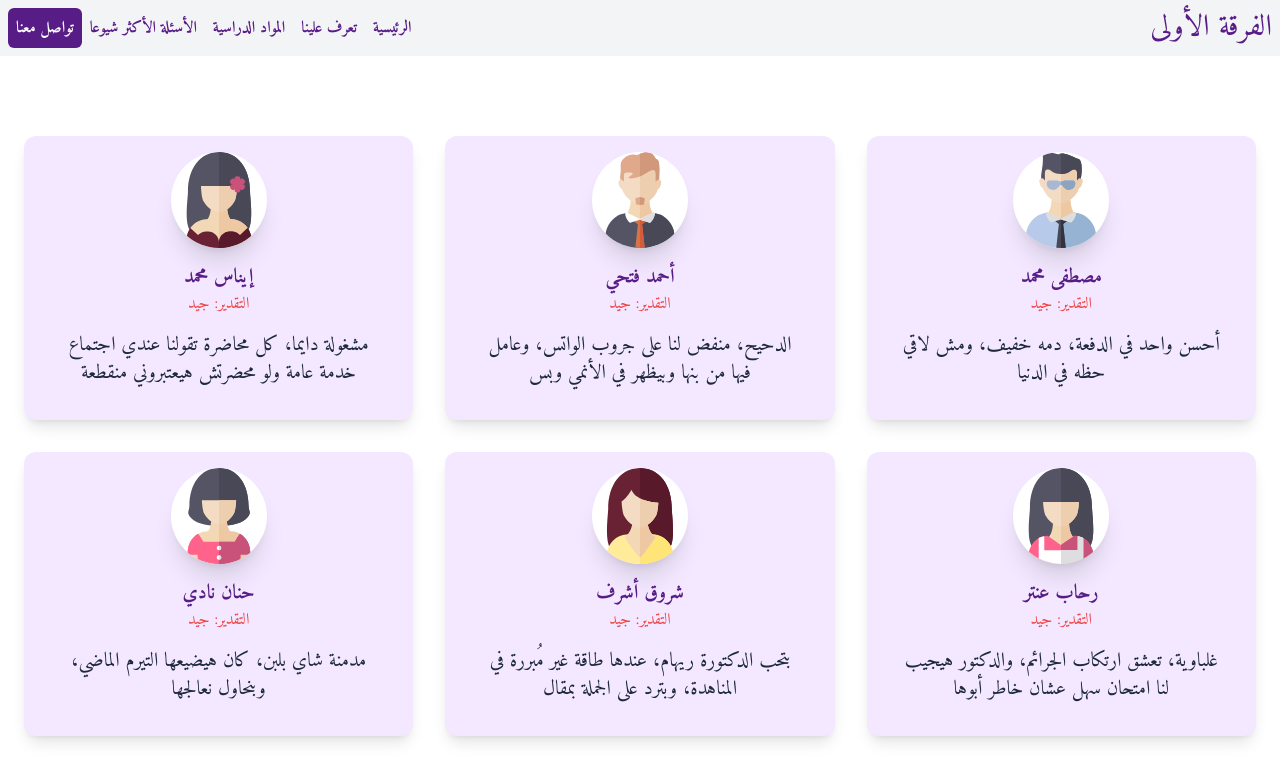
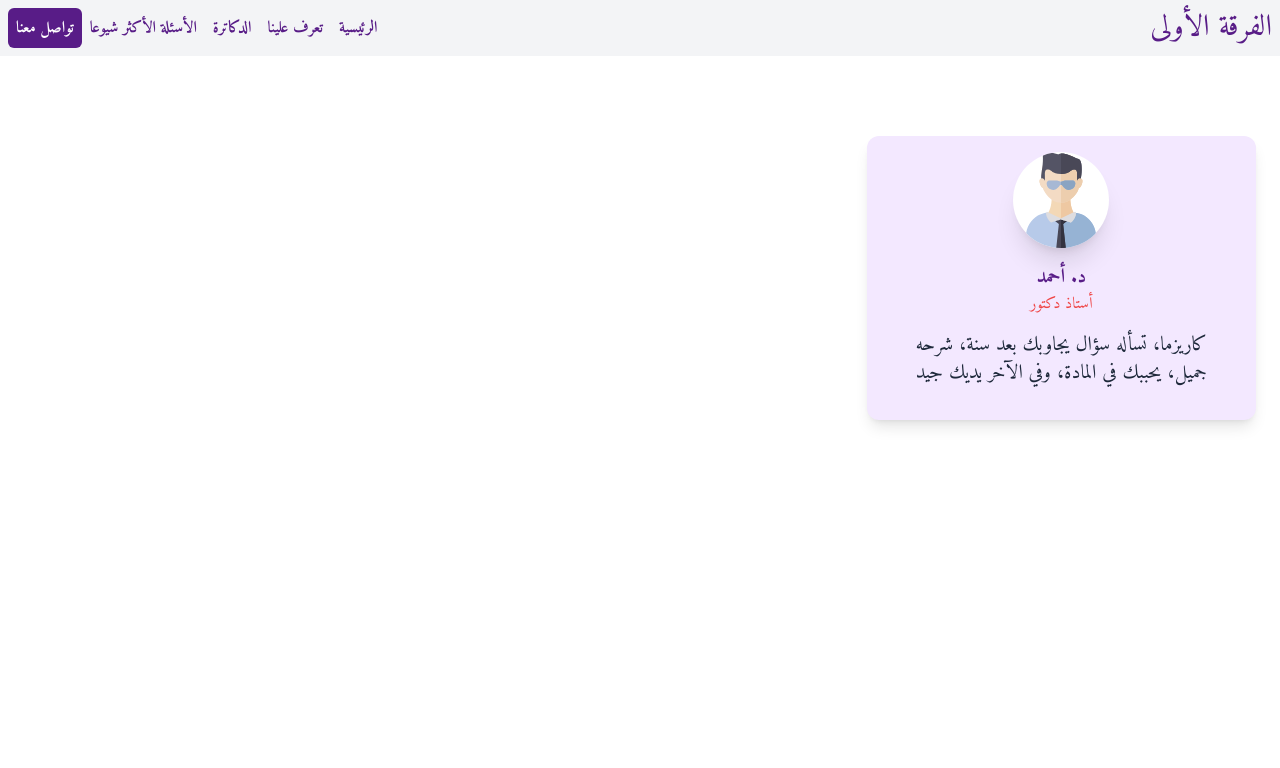
Before and after one commit to Moustafa-Mohammed/premaster-students-website, a React (Vite) app: page /subjects in a window 1280 px wide. Shown: the top 768 px of the page. Built offline with nearby package versions, Linux system fonts and the light colour scheme.

Commit message:
Adjusted the List component to render the Students anDoctors data based on the items props

```diff
--- a/src/App.jsx
+++ b/src/App.jsx
@@ -4,14 +4,16 @@ import FAQs from "./components/FAQs";
 import Home from "./components/Home";
 import List from "./components/List";
 import Navbar from "./components/Navbar";
+import students, { doctors } from "./data";
+
 function App() {
   return (
     <div>
       <Navbar />
       <Routes>
         <Route path="/" element={<Home />} />
-        <Route path="about" element={<List />} />
-        <Route path="subjects" element={<List />} />
+        <Route path="about" element={<List items={students} />} />
+        <Route path="subjects" element={<List items={doctors} />} />
         <Route path="faqs" element={<FAQs />} />
       </Routes>
     </div>
--- a/src/components/Card.jsx
+++ b/src/components/Card.jsx
@@ -1,7 +1,7 @@
 import React from "react";
 
-function Card({ student }) {
-  const { name, GPA, description, imgURL } = student;
+function Card({ item }) {
+  const { name, GPA, description, imgURL, title } = item;
   return (
     <figure className="bg-purple-100 rounded-xl p-2 md:p-4 shadow-lg hover:scale-105 transition duration-300">
       <img
@@ -12,7 +12,7 @@ function Card({ student }) {
       <div className="p-2 md:p-4 text-center space-y-4">
         <figcaption className="font-medium">
           <div className="text-purple-900 text-xl font-bold">{name}</div>
-          <div className="text-red-500">التقدير: {GPA}</div>
+          <div className="text-red-500">{GPA || title}</div>
         </figcaption>
 
         <blockquote>
--- a/src/components/FAQs.jsx
+++ b/src/components/FAQs.jsx
@@ -4,10 +4,12 @@ import questions from "../questions.js";
 
 function FAQs() {
   return (
-    <div className="container h-screen flex flex-col w-full gap-6 mx-auto">
-      {questions.map((q) => (
-        <Question key={q.id} q={q} />
-      ))}
+    <div className="p-4">
+      <div className="container flex flex-col w-full gap-6 mx-auto shadow-lg p-6 max-w-2xl">
+        {questions.map((q) => (
+          <Question key={q.id} q={q} />
+        ))}
+      </div>
     </div>
   );
 }
--- a/src/components/List.jsx
+++ b/src/components/List.jsx
@@ -1,12 +1,11 @@
 import React from "react";
-import students from "../data";
 import Card from "./Card";
 
-function List() {
+function List({ items }) {
   return (
     <div className="container mx-auto p-8 md:p-6 grid sm:grid-cols-2 md:grid-cols-3 lg:grid-col-4 gap-8 mt-14 ">
-      {students.map((student) => {
-        return <Card key={student.id} student={student} />;
+      {items.map((item) => {
+        return <Card key={item.id} item={item} />;
       })}
     </div>
   );
--- a/src/components/Navbar.jsx
+++ b/src/components/Navbar.jsx
@@ -7,7 +7,7 @@ const Navbar = () => {
 
   const toggleNav = () => setNav(!nav);
   return (
-    <nav className=" py-2 sticky top-0 bg-gray-100 w-full z-10 mb-12">
+    <nav className=" py-2 sticky top-0 bg-gray-100 w-full z-10">
       <div className="container mx-auto px-2 flex flex-col md:flex-row md:justify-between md:items-center ">
         <h1 className="text-3xl text-purple-900">الفرقة الأولى</h1>
         <ul
@@ -31,7 +31,7 @@ const Navbar = () => {
             to="/subjects"
             className="p-4 md:p-2 cursor-pointer focus:text-red-500"
           >
-            المواد الدراسية
+            الدكاترة
           </NavLink>
           <NavLink
             to="/faqs"
--- a/src/components/Question.jsx
+++ b/src/components/Question.jsx
@@ -3,11 +3,11 @@ import React from "react";
 function Question({ q }) {
   const { question, answer } = q;
   return (
-    <details class="text-purple-900 open:bg-purple-900 open:text-white open:ring-1  open:shadow-lg p-6 rounded-lg cursor-pointer">
-      <summary class="text-xl leading-6 font-semibold select-none">
+    <details className="text-purple-900 open:bg-purple-900 open:text-white open:ring-1  open:shadow-lg p-6 rounded-lg cursor-pointer">
+      <summary className="text-xl leading-6 font-semibold select-none">
         {question}
       </summary>
-      <div class="mt-3 text-lg leading-6 text-gray-200 dark:text-gray-100 open:bg-white">
+      <div className="mt-3 text-lg leading-6 text-gray-200 dark:text-gray-200 open:bg-white">
         <p>{answer}</p>
       </div>
     </details>
```
